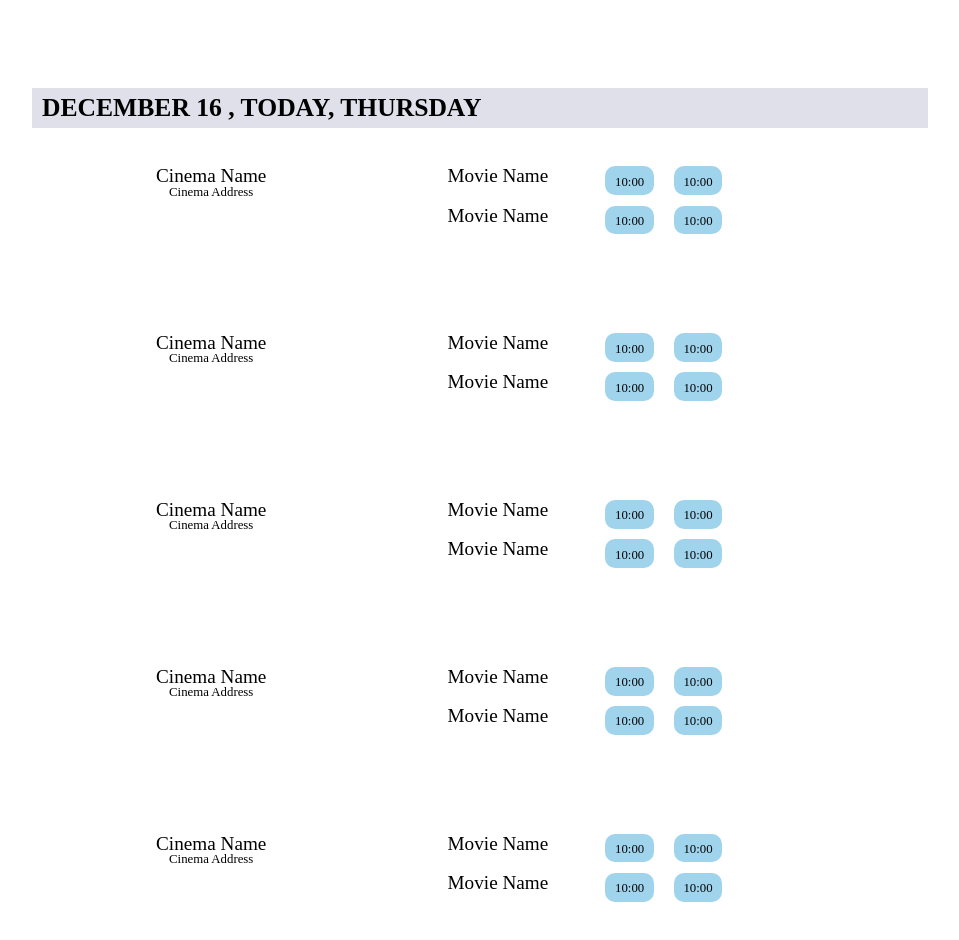
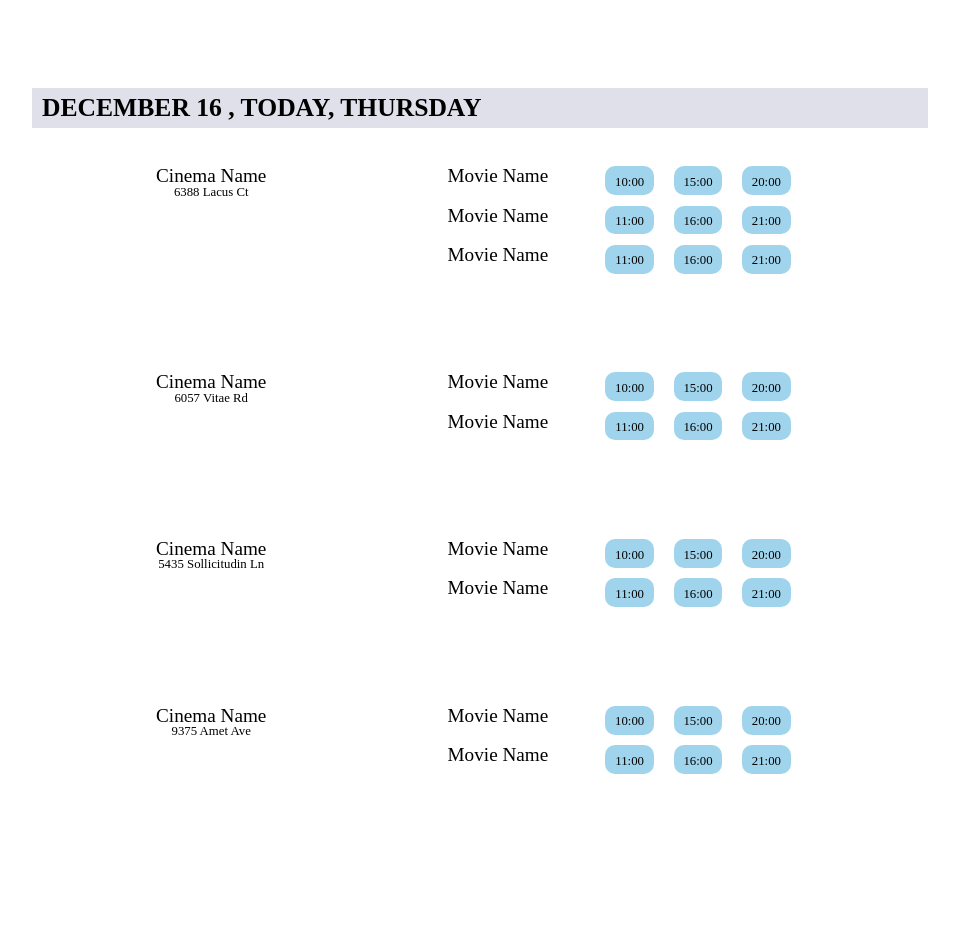
Before and after one commit to DaryaZel/Cinema-Ticket-Reservation-System_Frontend, a React (Create React App) app: page / in a window 1280 px wide. Shown: the part 580-1520 px from the top of the page, without its empty margins (160-1119 px from the left). After the commit the page ends 1414 px from the top, so only its background shows below. Built offline with nearby package versions, Linux system fonts and the light colour scheme; a web font is replaced by a local one.

Commit message:
schedule components rendering trough map

```diff
--- a/src/App/pages/LandingPage/Main/Schedule/CinemaSchedule.js
+++ b/src/App/pages/LandingPage/Main/Schedule/CinemaSchedule.js
@@ -1,15 +1,16 @@
 import { MovieSchedule } from './MovieSchedule';
 
-export function CinemaSchedule() {
+export function CinemaSchedule({ cinema }) {
     return (
         <div className='cinema-schedule'>
             <div className='cinema-schedule__cinema-name-container'>
-                <h3>Cinema Name</h3>
-                <h5>Cinema Address</h5>
+                <h3>{cinema.cinemaName}</h3>
+                <h5>{cinema.cinemaAddress}</h5>
             </div>
             <div className='cinema-schedule__movie-schedule-container'>
-                <MovieSchedule />
-                <MovieSchedule />
+                {cinema.movies.map((movie) => (
+                    <MovieSchedule movie={movie} />
+                ))}
             </div>
         </div>
     );
--- a/src/App/pages/LandingPage/Main/Schedule/MovieSchedule.js
+++ b/src/App/pages/LandingPage/Main/Schedule/MovieSchedule.js
@@ -1,16 +1,15 @@
-export function MovieSchedule() {
+import { SessionTime } from './SessionTime'
+
+export function MovieSchedule({ movie }) {
     return (
         <div className='movie-schedule'>
             <div className='movie-schedule__movie-container'>
-                <h3>Movie Name</h3>
+                <h3>{movie.movieName}</h3>
             </div>
             <div className='movie-schedule__time-container'>
-                <div className='movie-schedule__time-item'>
-                    <a href='#'><span>10:00</span></a>
-                </div>
-                <div className='movie-schedule__time-item'>
-                    <a href='#'><span>10:00</span></a>
-                </div>
+                {movie.sessions.map((session) => (
+                    <SessionTime session={session} />
+                ))}
             </div>
         </div>
     );
--- a/src/App/pages/LandingPage/Main/Schedule/Schedule.js
+++ b/src/App/pages/LandingPage/Main/Schedule/Schedule.js
@@ -2,16 +2,78 @@ import './Schedule.css';
 import { CinemaSchedule } from './CinemaSchedule';
 
 export function Schedule() {
+    const scheduleData = [
+        {
+            id: 55, cinemaName: "Cinema Name", cinemaAddress: "6388 Lacus Ct", movies: [
+                {
+                    movieName: 'Movie Name', sessions: [
+                        { time: '10:00' }, { time: '15:00' }, { time: '20:00' }
+                    ]
+                },
+                {
+                    movieName: 'Movie Name', sessions: [
+                        { time: '11:00' }, { time: '16:00' }, { time: '21:00' }
+                    ]
+                },
+                {
+                    movieName: 'Movie Name', sessions: [
+                        { time: '11:00' }, { time: '16:00' }, { time: '21:00' }
+                    ]
+                }
+            ]
+        },
+        {
+            id: 51, cinemaName: "Cinema Name", cinemaAddress: "6057 Vitae Rd", movies: [
+                {
+                    movieName: 'Movie Name', sessions: [
+                        { time: '10:00' }, { time: '15:00' }, { time: '20:00' }
+                    ]
+                },
+                {
+                    movieName: 'Movie Name', sessions: [
+                        { time: '11:00' }, { time: '16:00' }, { time: '21:00' }
+                    ]
+                }
+            ]
+        },
+        {
+            id: 54, cinemaName: "Cinema Name", cinemaAddress: "5435 Sollicitudin Ln", movies: [
+                {
+                    movieName: 'Movie Name', sessions: [
+                        { time: '10:00' }, { time: '15:00' }, { time: '20:00' }
+                    ]
+                },
+                {
+                    movieName: 'Movie Name', sessions: [
+                        { time: '11:00' }, { time: '16:00' }, { time: '21:00' }
+                    ]
+                }
+            ]
+        },
+        {
+            id: 91, cinemaName: "Cinema Name", cinemaAddress: "9375 Amet Ave", movies: [
+                {
+                    movieName: 'Movie Name', sessions: [
+                        { time: '10:00' }, { time: '15:00' }, { time: '20:00' }
+                    ]
+                },
+                {
+                    movieName: 'Movie Name', sessions: [
+                        { time: '11:00' }, { time: '16:00' }, { time: '21:00' }
+                    ]
+                }
+            ]
+        }
+    ];
+
     return (
         <div className='schedule'>
             <div className='schedule__date-container'>
                 <h2>December 16 , Today, Thursday</h2>
             </div>
-            <CinemaSchedule />
-            <CinemaSchedule />
-            <CinemaSchedule />
-            <CinemaSchedule />
-            <CinemaSchedule />
+            {scheduleData.map((cinema) => (
+                <CinemaSchedule cinema={cinema} />
+            ))}
         </div>
     );
 }
--- /dev/null
+++ b/src/App/pages/LandingPage/Main/Schedule/SessionTime.js
@@ -0,0 +1,8 @@
+export function SessionTime({ session }) {
+    return (
+        <div className='movie-schedule__time-item'>
+            <a href='#'><span>{session.time}</span></a>
+        </div>
+    )
+
+}
```
